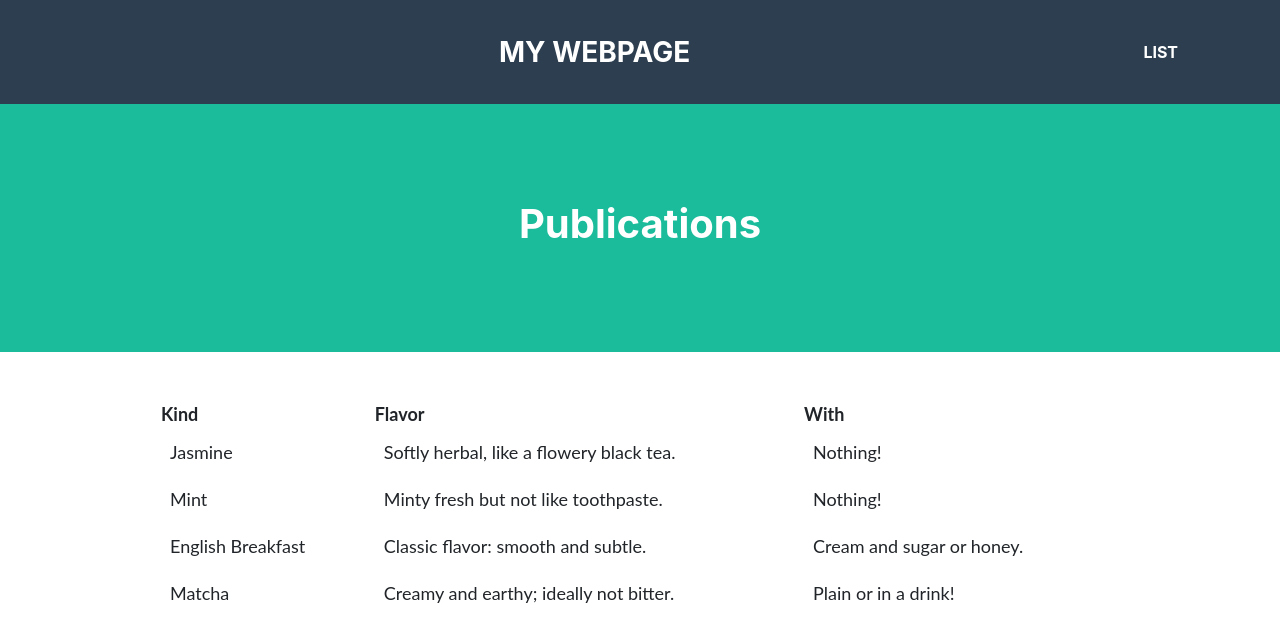
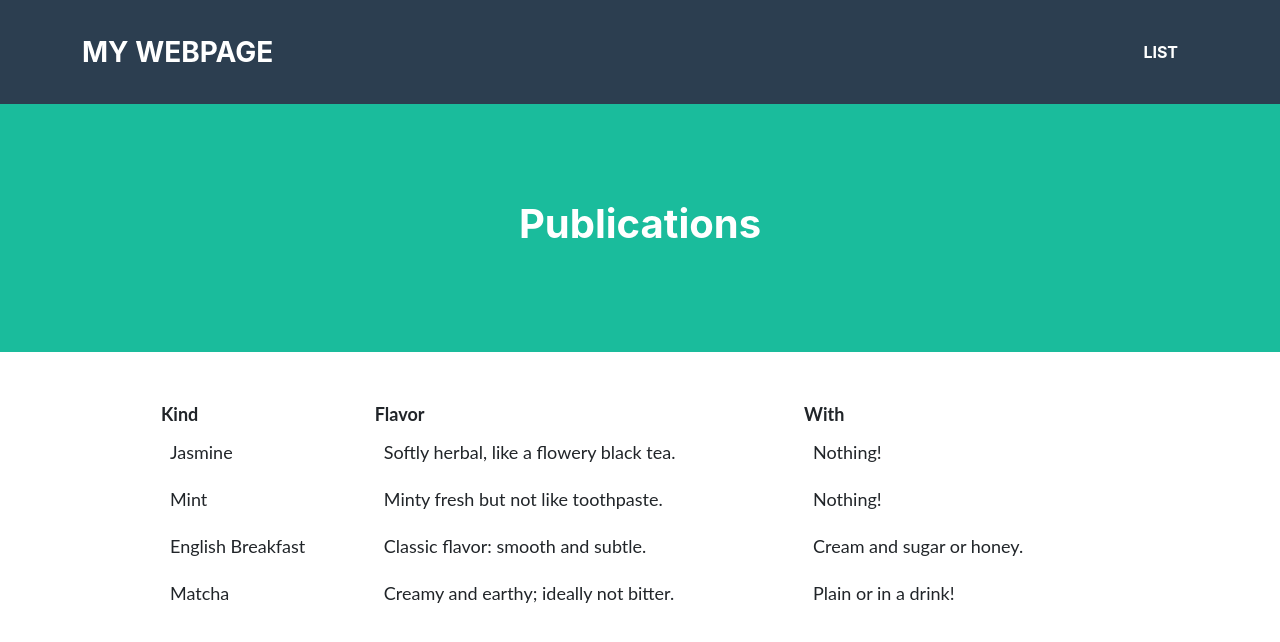
Before and after one commit to Josh-Everts/Josh-Everts, a plain HTML site: page list.html in a window 1280 px wide. Drawn offline with Linux system fonts and the light colour scheme.

Commit message:
final commit

```diff
--- a/list.html
+++ b/list.html
@@ -11,7 +11,7 @@
         <nav class="navbar navbar-expand-lg bg-secondary text-uppercase fixed-top" id="mainNav">
             <div class="container">
                 <!--This code defines the "My Webpage" link in the top right corner of the navigation pane-->
-                <a class="navbar-brand ms-auto" href="https://josh-everts.github.io/index.html">My Webpage</a>
+                <a class="navbar-brand ms-left" href="https://josh-everts.github.io/index.html">My Webpage</a>
                 <!--This code defines the "List" link in the top left corner of the navigation pane-->
                 <ul class="navbar-nav ms-auto">
                     <li class="nav-item mx-0 mx-lg-1"><a class="nav-link py-3 px-0 px-lg-3 rounded" href="./list.html">List</a></li>
```
